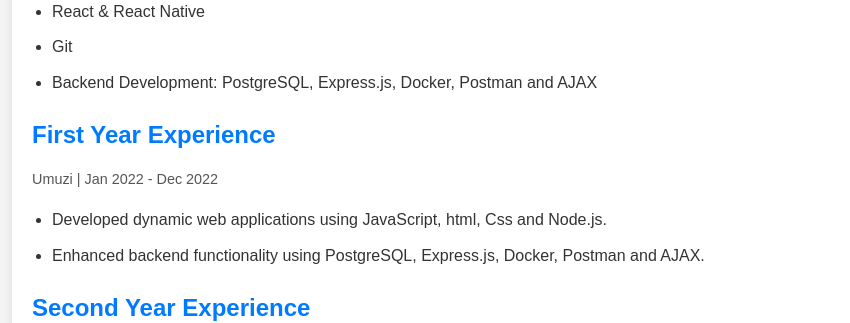
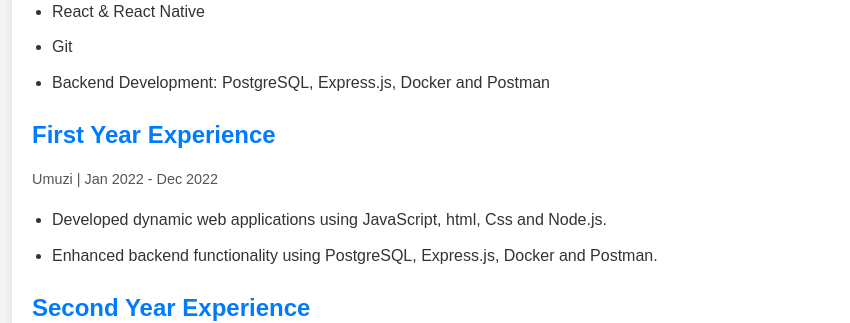
Before and after one commit to Dingalibala99/CV, a plain HTML site: page index.html in a window 1280 px wide. Shown: the part 459-782 px from the top of the page, without its empty margins (208-1058 px from the left). Drawn offline with Linux system fonts and the light colour scheme.

Commit message:
Updated the index.html file

```diff
--- a/index.html
+++ b/index.html
@@ -43,7 +43,7 @@
                 <li>Html & Css</li>
                 <li>React & React Native</li>
                 <li>Git</li>
-                <li>Backend Development: PostgreSQL, Express.js, Docker, Postman and AJAX</li>
+                <li>Backend Development: PostgreSQL, Express.js, Docker and Postman</li>
             </ul>
         </section>
 
@@ -53,7 +53,7 @@
                 <p>Umuzi | Jan 2022 - Dec 2022</p>
                 <ul>
                     <li>Developed dynamic web applications using JavaScript, html, Css and Node.js.</li>
-                    <li>Enhanced backend functionality using PostgreSQL, Express.js, Docker, Postman and AJAX.</li>
+                    <li>Enhanced backend functionality using PostgreSQL, Express.js, Docker and Postman.</li>
                 </ul>
             </div>
             <h2>Second Year Experience</h2>
```
